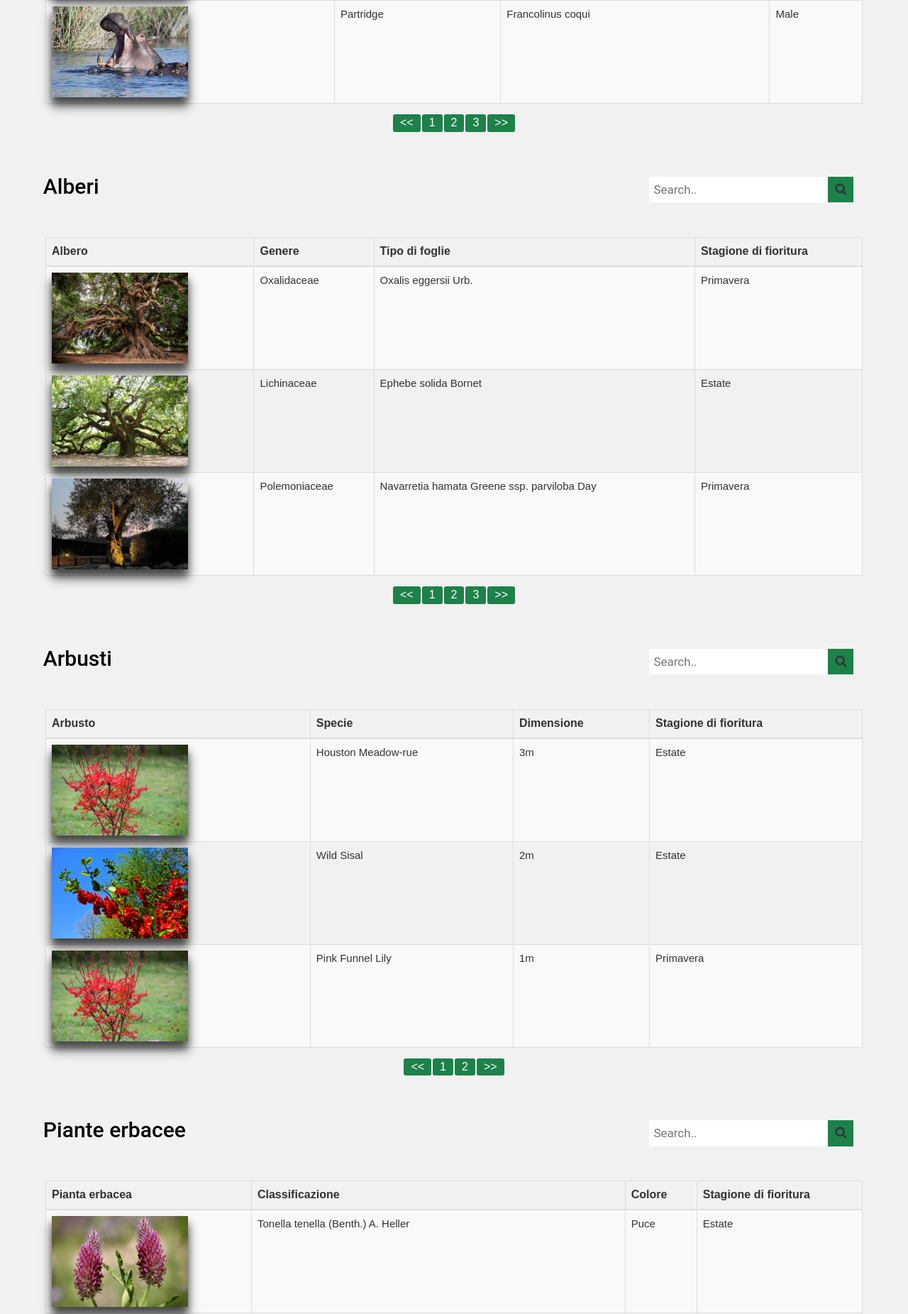
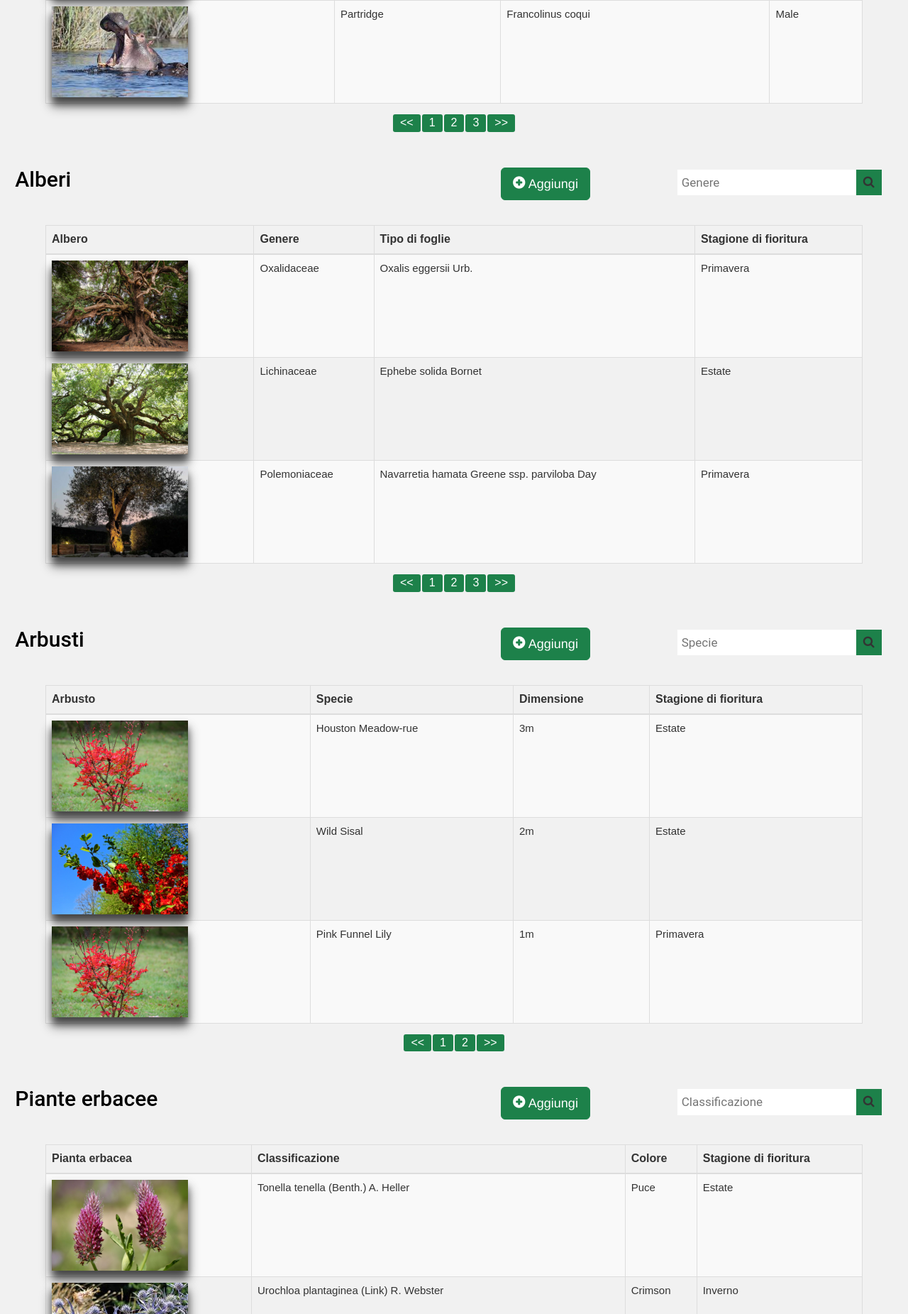
Before and after one commit to ProgettoTeam/ProgettoEdS, a PHP site: page /PHP/Public/parco.php?IdParco=5 in a window 1280 px wide. Shown: the part 1525-3376 px from the top of the page at 71% size. Run offline with PHP 8.4, Linux system fonts and the light colour scheme; data comes from the database, SQL or seed files in the repository; some libraries are stand-ins or nearby versions.

Commit message:
Update tabellaFlora.php

```diff
--- a/PHP/Public/tabellaFlora.php
+++ b/PHP/Public/tabellaFlora.php
@@ -6,20 +6,21 @@
 
 
 <div class="rowimg">
-   <div class="columnbtn">
+   <div class="column">
       <h2 class="titolo2" style="float:left;">Alberi</h2>
    </div>
-
-   <div class="columnbtn">
+   <div class="column">
       <div class="bottone">
-            <div class="search-container">
-                <form>
-                    <input type="text" placeholder="Search.." name="search">
-                    <button type="submit"><i class="fa fa-search"></i></button>
-                </form>
+         <a href="form-aggiungi.php?tabella=parco" class="btn btn-success btn-lg">
+            <span class="glyphicon glyphicon-plus-sign"></span> Aggiungi
+         </a>
       </div>
    </div>
-   </div>
+
+   <?php
+      $tabella = 'alberi';
+      include 'Searchbar.php';
+   ?>
 </div>
 
 <table id="tableData2" class="table table-bordered table-striped">
@@ -34,7 +35,11 @@
    <tbody>
    <?php
       $query_albero = "SELECT * FROM flora WHERE Categoria = 'Albero' AND fk_IdParco = '$parco[0]'";
-      $result_albero = mysqli_query($conn, $query_albero);
+      if(isset($_POST["submit_alberi"])){
+         $genereAlbero = mysqli_real_escape_string($conn, $_POST['search']);
+         $query_albero = "SELECT * FROM flora WHERE GenereAlbero LIKE '$genereAlbero' AND flora.fk_IdParco = '$parco[0]'";
+      }
+      if($result_albero = mysqli_query($conn, $query_albero)) {
          while($albero = mysqli_fetch_array($result_albero))
          {
             ?>
@@ -48,6 +53,7 @@
             </tr>
             <?php
          }
+      }
       ?>
    </tbody>
 </table>
@@ -60,20 +66,22 @@
 <!--------------->
 
 <div class="rowimg">
-   <div class="columnbtn">
+   <div class="column">
       <h2 class="titolo2" style="float:left;">Arbusti</h2>
    </div>
 
-   <div class="columnbtn">
+   <div class="column">
       <div class="bottone">
-            <div class="search-container">
-                <form>
-                    <input type="text" placeholder="Search.." name="search">
-                    <button type="submit"><i class="fa fa-search"></i></button>
-                </form>
+         <a href="form-aggiungi.php?tabella=parco" class="btn btn-success btn-lg">
+            <span class="glyphicon glyphicon-plus-sign"></span> Aggiungi
+         </a>
       </div>
    </div>
-   </div>
+
+   <?php
+      $tabella = 'arbusti';
+      include 'Searchbar.php'
+   ?>
 </div>
 
 <table id="tableData3" class="table table-bordered table-striped">
@@ -88,6 +96,10 @@
    <tbody>
    <?php
       $query_arbusto = "SELECT * FROM flora WHERE Categoria = 'Arbusto' AND fk_IdParco = '$parco[0]'";
+      if(isset($_POST["submit_arbusti"])){
+         $specieArbusto = mysqli_real_escape_string($conn, $_POST['search']);
+         $query_arbusto = "SELECT * FROM flora WHERE SpecieArbusto LIKE '$specieArbusto' AND flora.fk_IdParco = '$parco[0]'";
+      }
       $result_arbusto = mysqli_query($conn, $query_arbusto);
       while($arbusto = mysqli_fetch_array($result_arbusto))
       {
@@ -115,20 +127,21 @@
 
 
 <div class="rowimg">
-   <div class="columnbtn">
+   <div class="column">
       <h2 class="titolo2" style="float:left;">Piante erbacee</h2>
    </div>
-
-   <div class="columnbtn">
+   <div class="column">
       <div class="bottone">
-            <div class="search-container">
-                <form>
-                    <input type="text" placeholder="Search.." name="search">
-                    <button type="submit"><i class="fa fa-search"></i></button>
-                </form>
+         <a href="form-aggiungi.php?tabella=parco" class="btn btn-success btn-lg">
+            <span class="glyphicon glyphicon-plus-sign"></span> Aggiungi
+         </a>
       </div>
    </div>
-   </div>
+
+   <?php
+      $tabella = 'piante erbacee';
+      include 'Searchbar.php';
+   ?>
 </div>
 
 <table id="tableData4" class="table table-bordered table-striped">
@@ -142,18 +155,22 @@
    </thead>
    <tbody>
    <?php
-      $query_arbusto = "SELECT * FROM flora WHERE Categoria = 'Pianta erbacea' AND fk_IdParco = '$parco[0]'";
-      $result_arbusto = mysqli_query($conn, $query_arbusto);
-      while($arbusto = mysqli_fetch_array($result_arbusto))
+      $query_piantaErbacea = "SELECT * FROM flora WHERE Categoria = 'Pianta erbacea' AND fk_IdParco = '$parco[0]'";
+      if(isset($_POST["submit_pianteErbacee"])){
+         $ClassificazionePianteErbacee = mysqli_real_escape_string($conn, $_POST['search']);
+         $query_piantaErbacea = "SELECT * FROM flora WHERE ClassificazionePianteErbacee LIKE '$ClassificazionePianteErbacee' AND flora.fk_IdParco = '$parco[0]'";
+      }
+      $result_piantaErbacea = mysqli_query($conn, $query_piantaErbacea);
+      while($piantaErbacea = mysqli_fetch_array($result_piantaErbacea))
       {
          ?>
          <tr>
             <td>
-               <img src=" ../../<?php echo $arbusto['path_immagine_PiantaErbacea'] ?>" id="img_tabella"></img>
+               <img src=" ../../<?php echo $piantaErbacea['path_immagine_PiantaErbacea'] ?>" id="img_tabella"></img>
             </td>
-            <td><?php echo $arbusto['ClassificazionePianteErbacee']?></td>
-            <td><?php echo $arbusto['ColorePianteErbacee']?></td>
-            <td><?php echo $arbusto['Stagione_fioritura'] ?></td>
+            <td><?php echo $piantaErbacea['ClassificazionePianteErbacee']?></td>
+            <td><?php echo $piantaErbacea['ColorePianteErbacee']?></td>
+            <td><?php echo $piantaErbacea['Stagione_fioritura'] ?></td>
          </tr>
          <?php
       }
```
Lines whose indentation alone changed are shown as unchanged.
